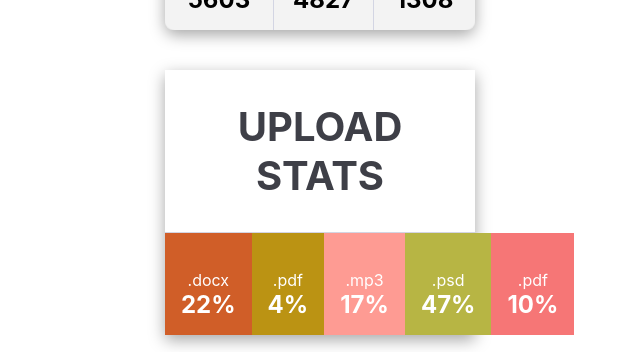
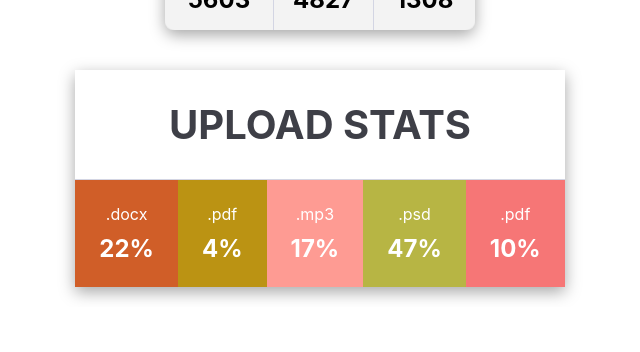
Before and after one commit to VictorPodhaniuk/goit-react-hw-01-components, a React (Create React App) app: page / in a window 1280 px wide. Shown: the part 590-942 px from the top of the page, without its empty margins (320-960 px from the left). After the commit the page ends 897 px from the top, so only its background shows below. Built offline with nearby package versions, Linux system fonts and the light colour scheme.

Commit message:
fix css statistics

```diff
--- a/src/components/Statistics/Statistics.module.css
+++ b/src/components/Statistics/Statistics.module.css
@@ -1,5 +1,5 @@
 .statisticsContainer {
-  max-width: 25%;
+  max-width: 100%;
   margin-top: 5vh;
   display: flex;
   flex-direction: column;
@@ -8,7 +8,7 @@
 
 .title {
   margin: 0;
-  padding: 2rem;
+  padding: 30px 90px;
   text-transform: uppercase;
   text-align: center;
   color: #3e3f47;
@@ -27,7 +27,7 @@
 
 .item {
   text-align: center;
-  padding: 16px;
+  padding: 24px;
   text-align: center;
   /* box-shadow: rgba(0, 0, 0, 0.35) 0px 5px 15px;
   border-radius: 0 0 0 10px; */
@@ -35,7 +35,7 @@
 
 .label {
   display: block;
-  padding-top: 1.3rem;
+  margin-bottom: 10px;
   font-size: 1rem;
   color: #fff;
 }
```
